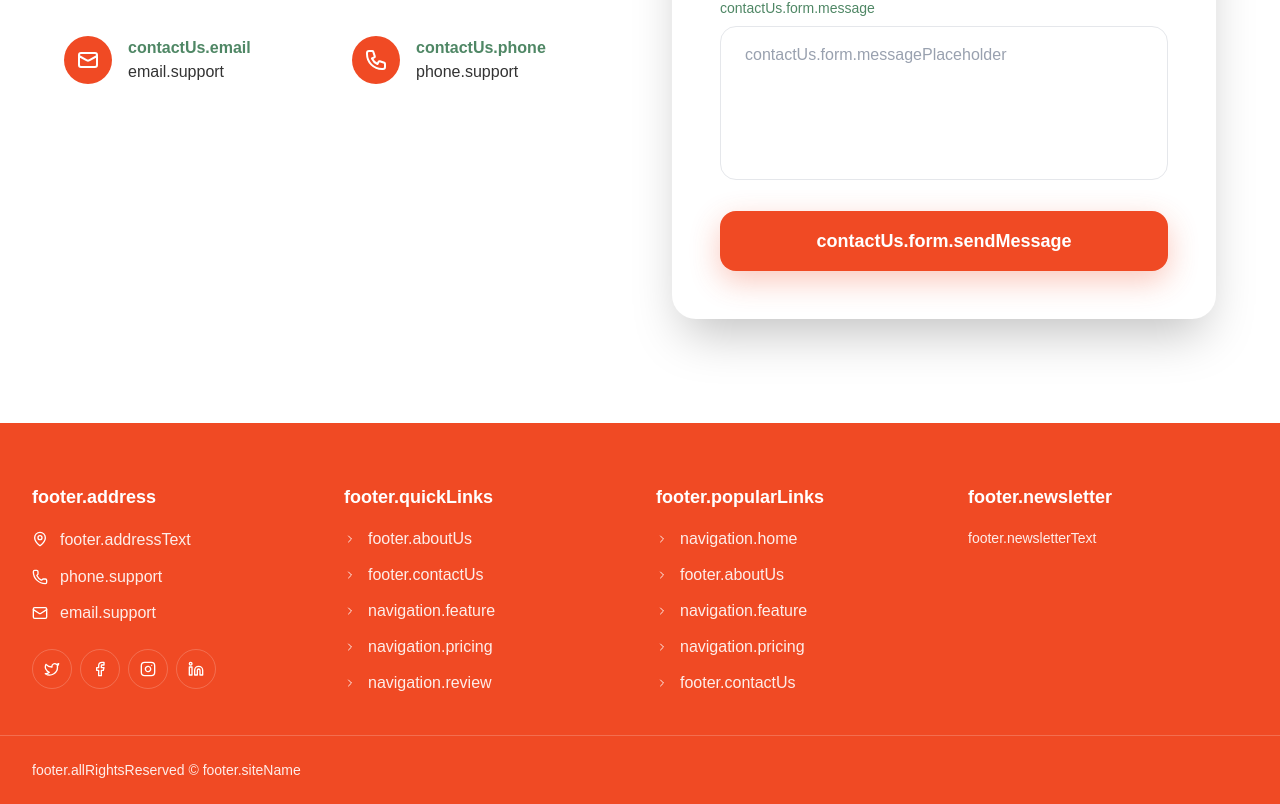
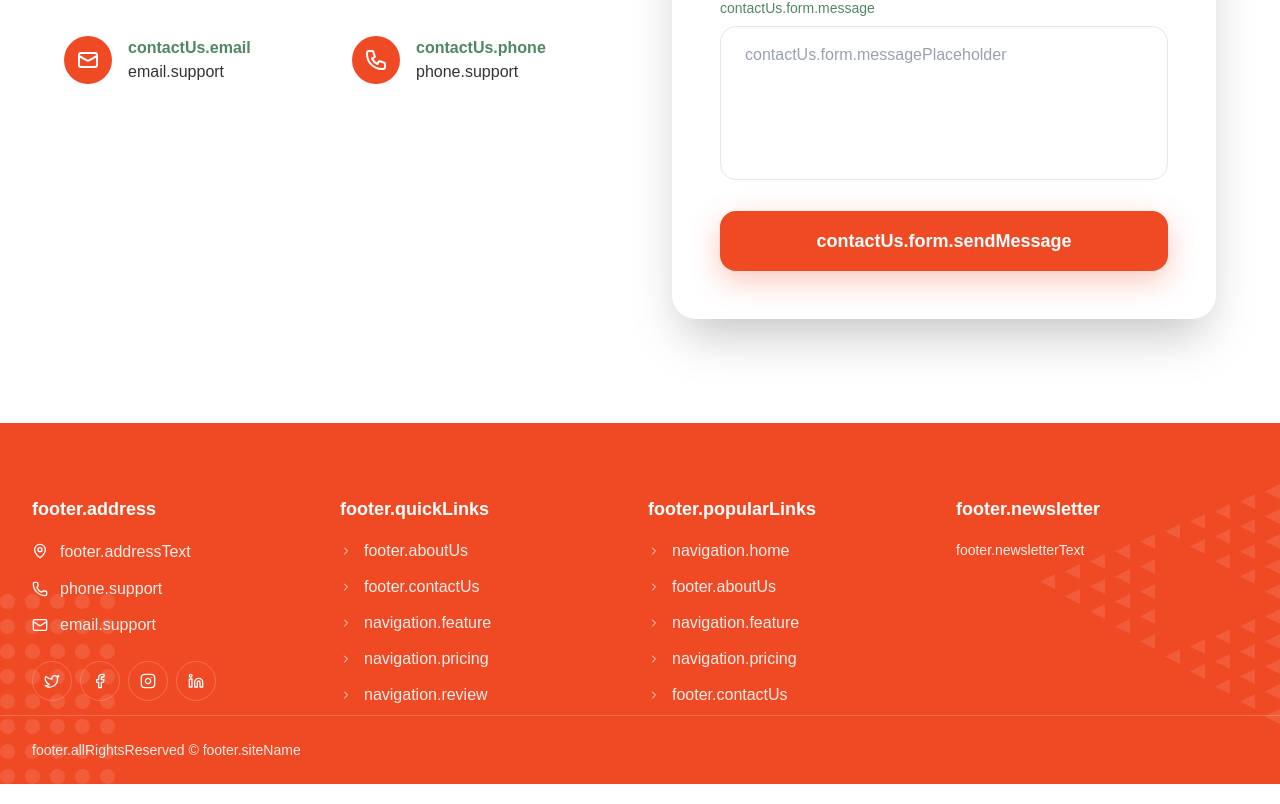
Before and after one commit to Rami-Suwayyed/K-portfilio, a Next.js app: page / in a window 1280 px wide. Shown: the part 5283-6087 px from the top of the page. Built offline with nearby package versions, Linux system fonts and the light colour scheme; what i18next-resources-to-backend would draw is missing.

Commit message:
Add background images to Footer component
Uncommented imports and usage of background images in the Footer component using Next.js Image. Adjusted padding and grid gap for improved layout and visual appearance.

```diff
--- a/src/components/Footer.js
+++ b/src/components/Footer.js
@@ -2,7 +2,7 @@
 
 import { useState, useEffect } from 'react'
 import { useTranslation } from 'react-i18next'
-// import Image from 'next/image'
+import Image from 'next/image'
 import Link from 'next/link'
 import '../styles/animations.css'
 import {
@@ -16,9 +16,9 @@ import {
   ChevronRight,
   Send
 } from 'lucide-react'
-// import bgCircle from '../../public/images/bg-circle.png'
-// import bgTriangle from '../../public/images/bg-triangle.png'
-// import bgTop from '../../public/images/bg-top.png'
+import bgCircle from '../../public/images/bg-circle.png'
+import bgTriangle from '../../public/images/bg-triangle.png'
+import bgTop from '../../public/images/bg-top.png'
 
 export default function Footer() {
   const { t, i18n } = useTranslation()
@@ -62,10 +62,27 @@ export default function Footer() {
   }, [])
 
   return (
-    <footer className={`relative bg-primary-gradient text-white mt-10 pt-5 overflow-hidden ${isRTL ? 'rtl' : 'ltr'}`}>
-      {/* Removed curved background images for straight-line look */}
+    <footer className={`relative bg-primary-gradient text-white mt-10 pt-16 overflow-hidden ${isRTL ? 'rtl' : 'ltr'}`}>
+      <Image
+        src={bgCircle}
+        alt=""
+        className="absolute left-0 bottom-0 pointer-events-none z-0"
+        priority
+      />
+      <Image
+        src={bgTriangle}
+        alt=""
+        className="absolute right-0 top-1/2 -translate-y-1/2 pointer-events-none z-0"
+        priority
+      />
+      {/* <Image
+        src={bgTop}
+        alt=""
+        className="absolute top-0 left-1/2 -translate-x-1/2 w-full pointer-events-none z-0"
+        priority
+      /> */}
 
-      {/* Back to top button - fixed position with animation */}
+       {/* Back to top button - fixed position with animation */}
       {showButton && (
         <button
           onClick={() => scrollToSection('home')}
@@ -87,8 +104,8 @@ export default function Footer() {
       )}
 
       <div className="relative z-10">
-        <div className="container mx-auto px-4 lg:px-8 max-w-7xl py-10">
-          <div className="grid grid-cols-1 md:grid-cols-2 lg:grid-cols-4 gap-8">
+        <div className="container mx-auto px-4 lg:px-8 max-w-7xl py-2">
+          <div className="grid grid-cols-1 md:grid-cols-2 lg:grid-cols-4 gap-4">
             <div className={`space-y-4 ${isRTL ? 'text-right' : 'text-left'}`}>
               <h4 className="text-white text-lg font-semibold mb-4">
                 {t('footer.address')}
```
